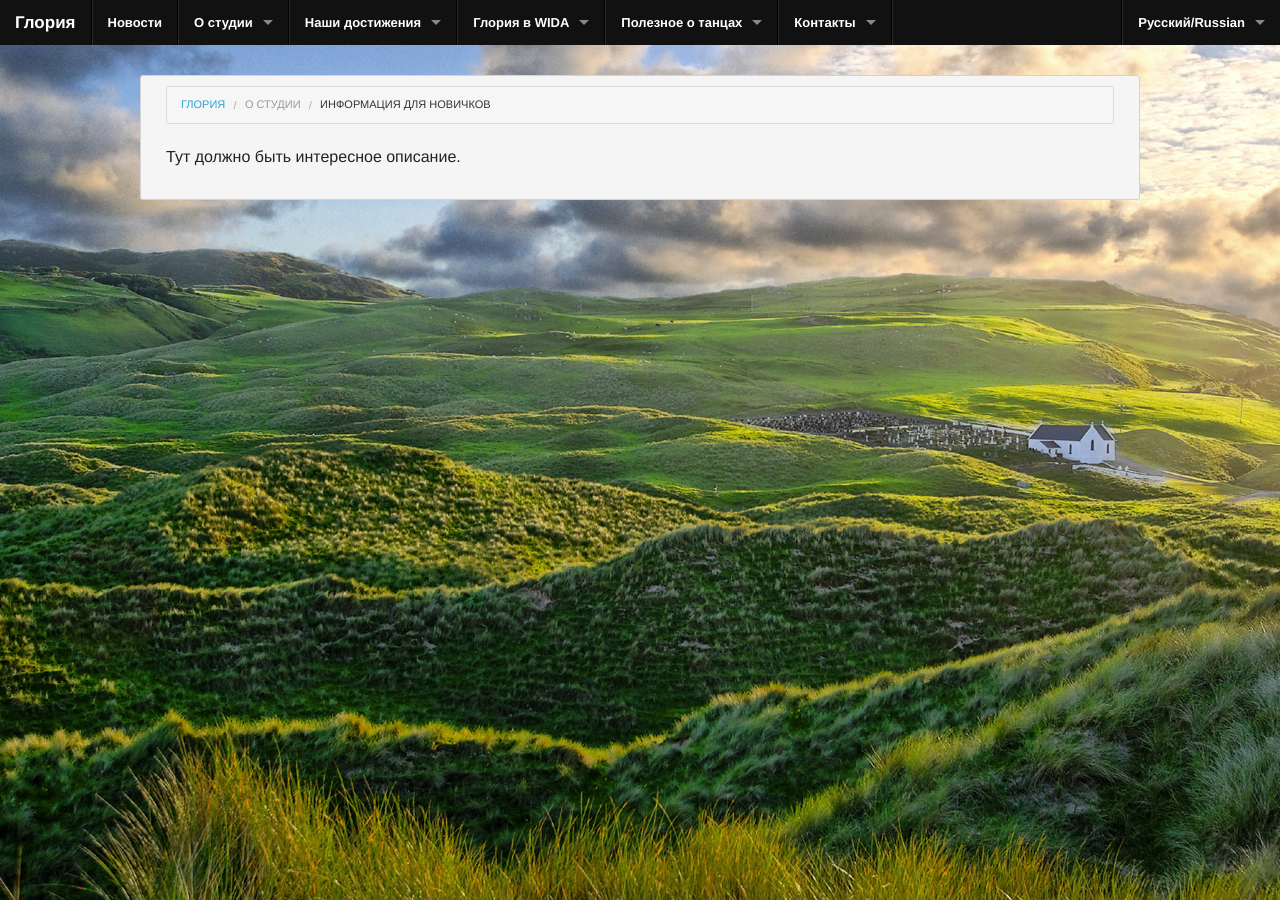
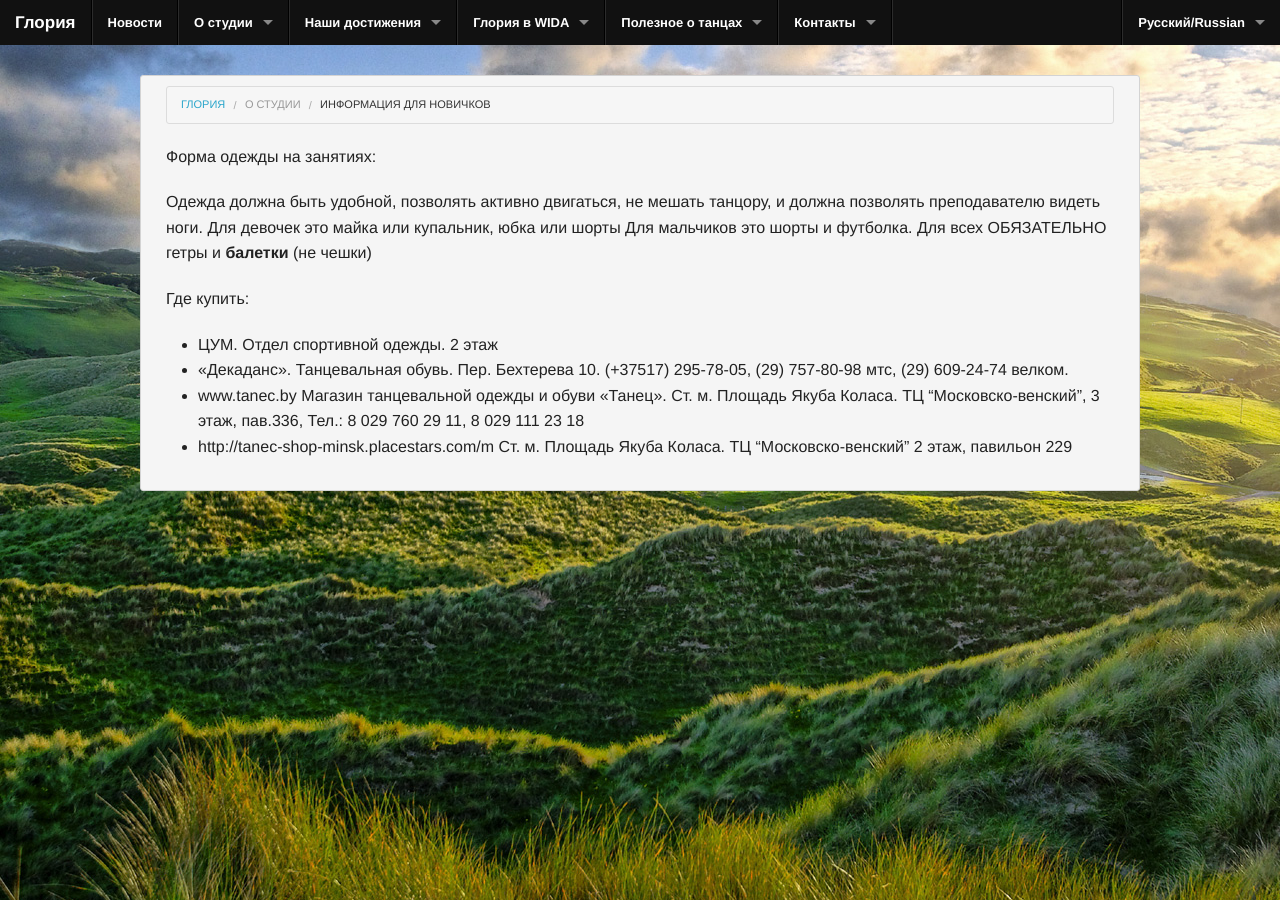
Before and after one commit to gloria-studio/gloria-studio.github.io, a Jekyll site: the page built from about/newbies/index.md, in a window 1280 px wide. Built offline with Jekyll 4.4.1, drawn with Linux system fonts in a browser that asks for light colours; Markdown is read by kramdown in place of the engine named in the settings.

Commit message:
Updated index.md

```diff
--- a/about/newbies/index.md
+++ b/about/newbies/index.md
@@ -2,6 +2,21 @@
 title: Информация для новичков
 layout: page
 level2_title: О студии
+published: true
 ---
 
-Тут должно быть интересное описание.
+
+
+Форма одежды на занятиях:
+
+Одежда должна быть удобной, позволять активно двигаться, не мешать танцору, и должна позволять преподавателю видеть ноги.
+Для девочек это майка или купальник, юбка или шорты
+Для мальчиков это шорты и футболка.
+Для всех ОБЯЗАТЕЛЬНО гетры и **балетки** (не чешки)
+
+Где купить:
+
+- ЦУМ. Отдел спортивной одежды. 2 этаж
+- «Декаданс». Танцевальная обувь. Пер. Бехтерева 10. (+37517) 295-78-05, (29) 757-80-98 мтс, (29) 609-24-74 велком.
+-  www.tanec.by Магазин танцевальной одежды и обуви «Танец». Ст. м. Площадь Якуба Коласа. ТЦ "Московско-венский", 3 этаж, пав.336, Тел.: 8 029 760 29 11, 8 029 111 23 18
+- http://tanec-shop-minsk.placestars.com/m Ст. м. Площадь Якуба Коласа. ТЦ "Московско-венский" 2 этаж, павильон 229
```
